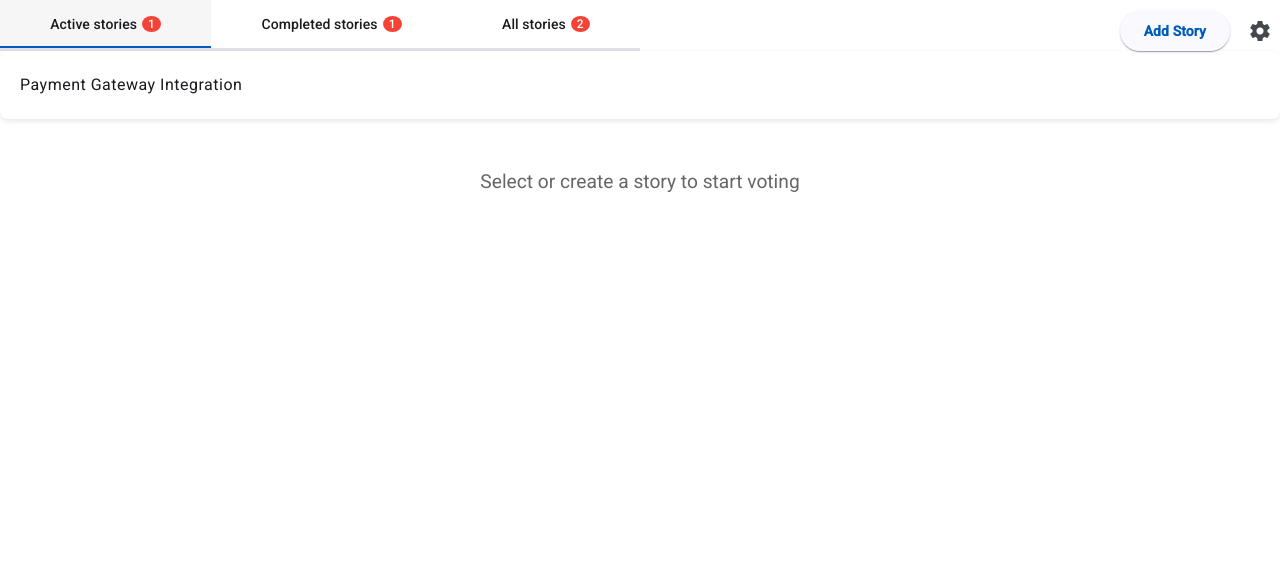
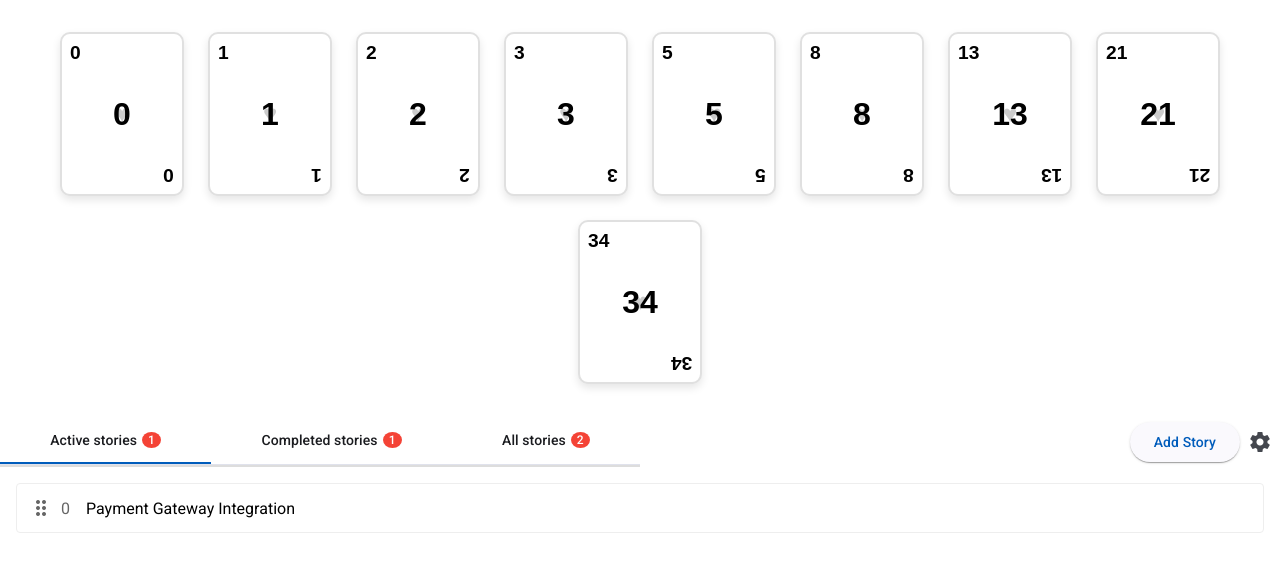
Before and after one commit to Iustin6x/PlanItPoker, an Angular app in the folder PlanItPokerAngular/: page /vot in a window 1280 px wide. Shown: the top 572 px of the page. Built offline with nearby package versions, Linux system fonts and the light colour scheme.

Commit message:
updated stories order

```diff
--- a/PlanItPokerAngular/src/app/core/services/story.service.ts
+++ b/PlanItPokerAngular/src/app/core/services/story.service.ts
@@ -44,6 +44,7 @@
         id: 'b2c3d4e5-2345-6789-0abc-ef1234567890' as UUID,
         name: 'Payment Gateway Integration',
         roomId: '550e8400-e29b-41d4-a716-446655440000' as UUID,
+        order: 0,
         status: StoryStatus.ACTIVE,
         session: {
           startTime: new Date(now.getTime() - 900000), // 15 minutes ago
@@ -108,11 +109,49 @@
       );
   }
 
+  getFirstStoryByRoomId(roomId: UUID): Observable<Story> {
+    this.loading.set(true);
+
+    // Găsim toate story-urile active din camera specificată, sortate după order
+    const activeStories = this._stories().filter(story =>
+      story.roomId === roomId &&
+      story.status === StoryStatus.ACTIVE
+    ).sort((a, b) => (a.order || 0) - (b.order || 0));
+
+    // Verificăm existența story-urilor active
+    if (activeStories.length === 0) {
+      return throwError(() => new Error(`Nu există story-uri active în camera ${roomId}`)).pipe(
+        delay(this.latency),
+        finalize(() => this.loading.set(false))
+      );
+    }
+
+    // Returnăm primul story din lista sortată
+    return of({...activeStories[0]}).pipe(
+      delay(this.latency),
+      finalize(() => this.loading.set(false))
+    );
+  }
+
   createStory(dto: { name: string; roomId: UUID }): Observable<Story> {
     this.loading.set(true);
+
+    // Obținem toate story-urile active din aceeași cameră
+    const activeStoriesInRoom = this._stories().filter(story =>
+      story.roomId === dto.roomId &&
+      story.status === StoryStatus.ACTIVE
+    );
+
+    // Calculăm ordinea corectă
+    const maxOrder = activeStoriesInRoom.reduce((max, story) =>
+      story.order && story.order > max ? story.order : max,
+      0
+    );
+
     const newStory = this.createStoryEntity({
       ...dto,
-      status: StoryStatus.ACTIVE
+      status: StoryStatus.ACTIVE,
+      order: maxOrder + 1 // Adăugăm +1 la maximul existent
     });
 
     this._stories.update(stories => [...stories, newStory]);
@@ -133,10 +172,33 @@
         return;
       }
 
+      const originalStory = stories[index];
+      const newStatus = updates.status ?? originalStory.status;
+
+      // Handle order based on status changes
+      let newOrder = originalStory.order;
+      if (newStatus === StoryStatus.ACTIVE) {
+        if (originalStory.status !== StoryStatus.ACTIVE) {
+          // Calculate new order when activating
+          const activeStoriesInRoom = this._stories().filter(s =>
+            s.roomId === originalStory.roomId &&
+            s.status === StoryStatus.ACTIVE
+          );
+          const maxOrder = activeStoriesInRoom.reduce((max, s) =>
+            Math.max(max, s.order || 0), 0);
+          newOrder = maxOrder + 1;
+        }
+      } else {
+        // Clear order when deactivating
+        newOrder = undefined;
+      }
+
       const updatedStory = {
-        ...stories[index],
+        ...originalStory,
         ...updates,
-        session: {...stories[index].session} // Preserve existing session
+        status: newStatus,
+        order: newOrder,
+        session: {...originalStory.session}
       };
 
       this._stories.update(currentStories =>
@@ -228,25 +290,23 @@
   updateStoryOrder(orderedIds: UUID[]): Observable<void> {
     this.loading.set(true);
     return new Observable<void>(subscriber => {
-      const currentStories = [...this._stories()];
-      const orderedStories: Story[] = [];
+      const updatedStories = this._stories().map(story => {
+        // Găsim poziția în noul array ordonat
+        const newOrder = orderedIds.indexOf(story.id) + 1;
 
-      // Create a map for quick lookup
-      const storyMap = new Map(currentStories.map(story => [story.id, story]));
-
-      // Add stories in the specified order
-      orderedIds.forEach(id => {
-        const story = storyMap.get(id);
-        if (story) {
-          orderedStories.push(story);
-          storyMap.delete(id);
+        // Actualizăm doar dacă:
+        // 1. Este story activ
+        // 2. Ordinea s-a schimbat
+        // 3. Existem în lista de ordonare
+        if (story.status === StoryStatus.ACTIVE &&
+            orderedIds.includes(story.id) &&
+            story.order !== newOrder) {
+          return { ...story, order: newOrder };
         }
+        return story;
       });
 
-      // Add remaining stories (not in orderedIds) at the end
-      const remainingStories = Array.from(storyMap.values());
-      this._stories.set([...orderedStories, ...remainingStories]);
-
+      this._stories.set(updatedStories);
       subscriber.next();
       subscriber.complete();
     }).pipe(
--- a/PlanItPokerAngular/src/app/modules/story/story-list/story-list.component.html
+++ b/PlanItPokerAngular/src/app/modules/story/story-list/story-list.component.html
@@ -28,11 +28,91 @@
     </div>
   </div>
 
-  <mat-list>
-    <mat-list-item *ngFor="let story of filteredStories"  (click)="handleSelectStory(story.id)">
+  <!-- Active Stories Tab Content -->
+<div *ngIf="selectedTab === 0" cdkDropList (cdkDropListDropped)="drop($event)" class="story-list">
+    <div class="story-item" *ngFor="let story of filteredStories" cdkDrag (click)="handleSelectStory(story.id)">
+      <div class="order-handle" cdkDragHandle>
+        <mat-icon>drag_indicator</mat-icon>
+        <span class="order-number">{{story.order}}</span>
+      </div>
       {{ story.name }}
-    </mat-list-item>
-    <mat-list-item *ngIf="filteredStories.length === 0">
-      No stories found
-    </mat-list-item>
-  </mat-list>
+    </div>
+  </div>
+
+  <!-- Completed Stories Tab Content -->
+  <div *ngIf="selectedTab === 1">
+    <table mat-table [dataSource]="filteredStories" class="mat-elevation-z8">
+      <!-- Column definitions -->
+      <ng-container matColumnDef="name">
+        <th mat-header-cell *matHeaderCellDef> Name </th>
+        <td mat-cell *matCellDef="let story"> {{ story.name }} </td>
+      </ng-container>
+
+      <ng-container matColumnDef="duration">
+        <th mat-header-cell *matHeaderCellDef> Duration </th>
+        <td mat-cell *matCellDef="let story"> {{ calculateDuration(story) }} </td>
+      </ng-container>
+
+      <ng-container matColumnDef="result">
+        <th mat-header-cell *matHeaderCellDef> Result </th>
+        <td mat-cell *matCellDef="let story"> {{ story.finalResult || '-' }} </td>
+      </ng-container>
+
+      <ng-container matColumnDef="actions">
+        <th mat-header-cell *matHeaderCellDef> Actions </th>
+        <td mat-cell *matCellDef="let story">
+          <button mat-icon-button color="warn" (click)="handleDeleteStory(story.id)">
+            <mat-icon>delete</mat-icon>
+          </button>
+        </td>
+      </ng-container>
+
+      <tr mat-header-row *matHeaderRowDef="['name', 'duration', 'result', 'actions']"></tr>
+      <tr mat-row *matRowDef="let row; columns: ['name', 'duration', 'result', 'actions'];"></tr>
+    </table>
+  </div>
+
+  <!-- All Stories Tab Content -->
+  <div *ngIf="selectedTab === 2">
+    <table mat-table [dataSource]="filteredStories" class="mat-elevation-z8">
+      <!-- New status column -->
+      <ng-container matColumnDef="status">
+        <th mat-header-cell *matHeaderCellDef> Status </th>
+        <td mat-cell *matCellDef="let story">
+          <mat-icon class="status-icon" [class.active]="story.status === 'ACTIVE'">
+            {{ story.status === 'ACTIVE' ? 'radio_button_checked' : 'check_circle' }}
+          </mat-icon>
+        </td>
+      </ng-container>
+
+      <!-- Repeating existing column definitions -->
+      <ng-container matColumnDef="name">
+        <th mat-header-cell *matHeaderCellDef> Name </th>
+        <td mat-cell *matCellDef="let story"> {{ story.name }} </td>
+      </ng-container>
+
+      <ng-container matColumnDef="duration">
+        <th mat-header-cell *matHeaderCellDef> Duration </th>
+        <td mat-cell *matCellDef="let story"> {{ calculateDuration(story) }} </td>
+      </ng-container>
+
+      <ng-container matColumnDef="result">
+        <th mat-header-cell *matHeaderCellDef> Result </th>
+        <td mat-cell *matCellDef="let story"> {{ story.finalResult || '-' }} </td>
+      </ng-container>
+
+      <ng-container matColumnDef="actions">
+        <th mat-header-cell *matHeaderCellDef> Actions </th>
+        <td mat-cell *matCellDef="let story">
+          <button mat-icon-button color="warn" (click)="handleDeleteStory(story.id)">
+            <mat-icon>delete</mat-icon>
+          </button>
+        </td>
+      </ng-container>
+
+      <!-- Include status in header row -->
+      <tr mat-header-row *matHeaderRowDef="['status', 'name', 'duration', 'result', 'actions']"></tr>
+      <tr mat-row *matRowDef="let row; columns: ['status', 'name', 'duration', 'result', 'actions'];"
+          [class.completed-row]="row.status === 'COMPLETED'"></tr>
+    </table>
+  </div>
--- a/PlanItPokerAngular/src/app/modules/story/story-list/story-list.component.scss
+++ b/PlanItPokerAngular/src/app/modules/story/story-list/story-list.component.scss
@@ -20,13 +20,7 @@
     border-bottom: 2px solid #ddd;
   }
 
-  .mat-tab-label {
-    font-weight: bold;
-    font-size: 16px;
-    display: flex;
-    align-items: center;
-    gap: 5px;
-  }
+
 
   /* Badge styling */
   .badge {
@@ -38,34 +32,47 @@
     margin-left: 5px;
   }
 
-  /* List container */
-  mat-list {
-    background: white;
-    border-radius: 8px;
-    padding: 10px;
-    box-shadow: 0px 2px 5px rgba(0, 0, 0, 0.1);
+
+
+
+  .story-list {
+    padding: 16px;
   }
 
-  mat-list-item {
-    border-bottom: 1px solid #ddd;
-    padding: 10px;
-    cursor: pointer;
+  .story-item {
+    display: flex;
+    align-items: center;
+    padding: 12px;
+    margin-bottom: 8px;
+    border: 1px solid #eee;
+    border-radius: 4px;
+    cursor: move;
+    transition: transform 250ms cubic-bezier(0, 0, 0.2, 1);
+
+    .order-handle {
+      display: flex;
+      align-items: center;
+      margin-right: 16px;
+      color: #666;
+      cursor: grab;
+
+      .order-number {
+        margin-left: 8px;
+      }
+    }
   }
 
-  mat-list-item:last-child {
-    border-bottom: none;
+  .completed-row {
+    background-color: #f5f5f5;
   }
 
-  /* Action buttons */
-  .actions {
-    display: flex;
-    justify-content: flex-end;
-    align-items: center;
-    gap: 10px;
-    margin-top: 10px;
+  .status-icon {
+    &.active {
+      color: #3f51b5;
+    }
   }
 
-  .actions button {
-    font-weight: bold;
-    text-transform: none;
-  }
+  .mat-table {
+    width: 100%;
+    margin-top: 16px;
+}
--- a/PlanItPokerAngular/src/app/modules/story/story-list/story-list.component.ts
+++ b/PlanItPokerAngular/src/app/modules/story/story-list/story-list.component.ts
@@ -16,7 +16,7 @@
 import { filter, take } from 'rxjs';
 import { RoomService } from '../../../core/services/room.service';
 import { StoryService } from '../../../core/services/story.service';
-import { DragDropModule } from '@angular/cdk/drag-drop';
+import { CdkDragDrop, DragDropModule, moveItemInArray } from '@angular/cdk/drag-drop';
 import { MatMenuModule } from '@angular/material/menu';
 import { MatTableModule } from '@angular/material/table';
 
@@ -53,8 +53,10 @@
   isLoading = this.roomService.loading;
 
   get activeStories() {
-    return this.stories().filter(s => s.status === StoryStatus.ACTIVE);
-  }
+    return this.stories().filter(s =>
+      s.status === StoryStatus.ACTIVE
+    ).sort((a, b) => (a.order || 0) - (b.order || 0))
+  };
 
   get completedStories() {
     return this.stories().filter(s => s.status === StoryStatus.COMPLETED);
@@ -65,9 +67,9 @@
   }
 
   constructor(){
-    this.roomService.getRoomsByUserId();
   }
   ngOnInit() {
+    this.storyService.setFirstStoryAsCurrent();
     this.filterStories();
   }
 
@@ -185,4 +187,27 @@
               console.log(this.stories());
               this.filterStories();
             }
+
+
+            drop(event: CdkDragDrop<Story[]>) {
+              moveItemInArray(this.filteredStories, event.previousIndex, event.currentIndex);
+              this.updateStoryOrder();
+            }
+
+            private updateStoryOrder() {
+              this.filteredStories.forEach((story, index) => {
+                if (story.order !== index + 1) {
+                  story.order = index + 1;
+                  this.storyService.updateStory(story.id, story).subscribe();
+                }
+              });
+            }
+
+            calculateDuration(story: Story): string {
+              if (!story.session?.startTime || !story.session?.endTime) return '-';
+
+              const diff = story.session.endTime.getTime() - story.session.startTime.getTime();
+              const minutes = Math.floor(diff / 60000);
+              return `${minutes} minutes`;
+            }
 }
--- a/PlanItPokerAngular/src/app/shared/models/story/story.model.ts
+++ b/PlanItPokerAngular/src/app/shared/models/story/story.model.ts
@@ -21,6 +21,7 @@
 export interface Story {
   id: UUID;
   name: string;
+  order?: number;
   roomId: UUID;
   status: StoryStatus;
   session: VoteSession;
```
